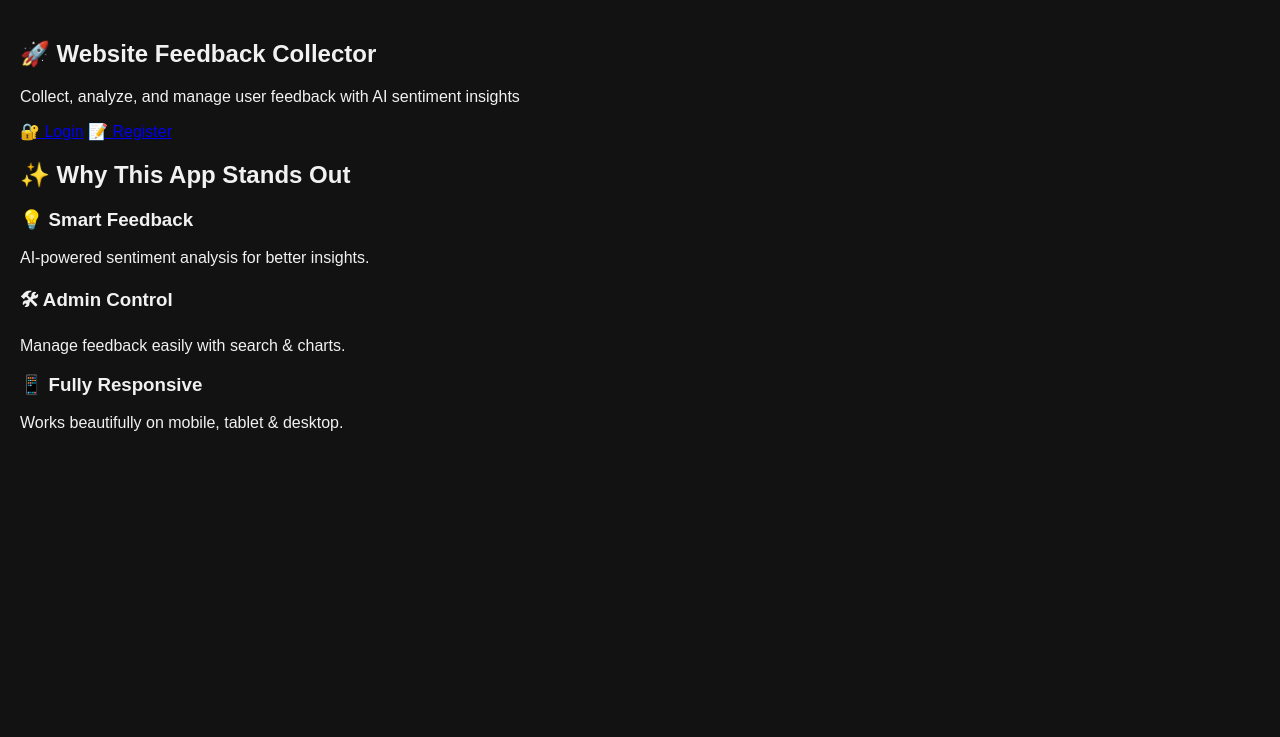
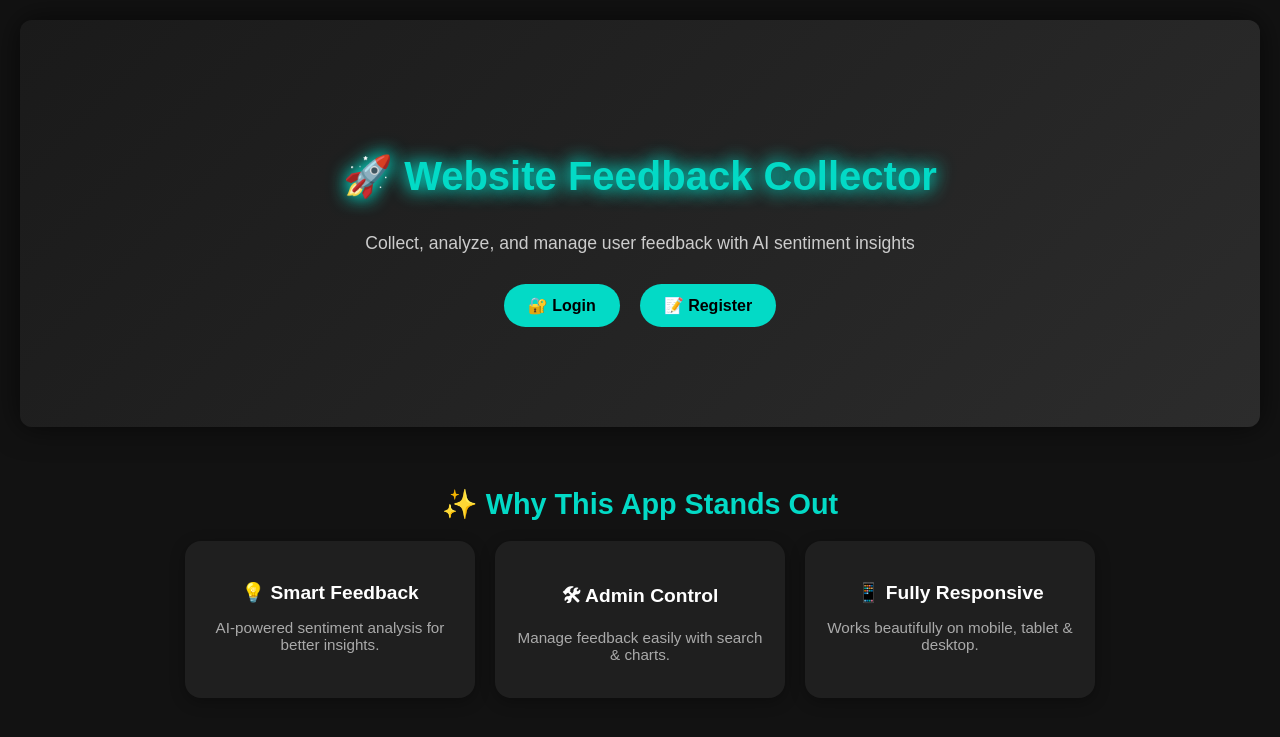
Before and after one commit to buildwithjanhavi/Website-Feedback-Collector-with-Admin-Dashboard, a Flask app: page / in a window 1280 px wide. Shown: the top 737 px of the page. Run offline with Flask 2, Linux system fonts and the light colour scheme.

Commit message:
Update style.css

```diff
--- a/static/style.css
+++ b/static/style.css
@@ -6,19 +6,99 @@ body {
   margin: 0;
   padding: 20px;
 }
+a {
+  color: inherit;
+  text-decoration: none;
+}
 
-/* Header */
+/* === Hero Section === */
+.hero {
+  text-align: center;
+  padding: 100px 20px;
+  background: linear-gradient(135deg, #1a1a1a, #2c2c2c);
+  border-radius: 12px;
+  box-shadow: 0 0 30px rgba(0, 0, 0, 0.6);
+}
+.hero h1 {
+  font-size: 2.5rem;
+  color: #03dac6;
+  animation: glow 2s infinite ease-in-out;
+}
+@keyframes glow {
+  0%, 100% { text-shadow: 0 0 10px #03dac6; }
+  50% { text-shadow: 0 0 20px #03dac6, 0 0 30px #03dac6; }
+}
+.hero p {
+  font-size: 1.1rem;
+  color: #ccc;
+  margin-top: 10px;
+  margin-bottom: 30px;
+}
+.hero-buttons {
+  display: flex;
+  justify-content: center;
+  gap: 20px;
+  flex-wrap: wrap;
+}
+.hero .btn {
+  background: #03dac6;
+  color: #000;
+  padding: 12px 24px;
+  border-radius: 30px;
+  font-weight: bold;
+  transition: 0.3s ease;
+}
+.hero .btn:hover {
+  background: #018786;
+  transform: scale(1.05);
+}
+
+/* === Features Section === */
+.features {
+  margin-top: 60px;
+  text-align: center;
+}
+.features h2 {
+  font-size: 1.8rem;
+  margin-bottom: 20px;
+  color: #03dac6;
+}
+.feature-cards {
+  display: flex;
+  justify-content: center;
+  gap: 20px;
+  flex-wrap: wrap;
+}
+.feature-card {
+  background: #1f1f1f;
+  padding: 20px;
+  border-radius: 16px;
+  width: 250px;
+  box-shadow: 0 4px 15px rgba(0,0,0,0.3);
+}
+.feature-card h3 {
+  color: #ffffff;
+  font-size: 1.2rem;
+  margin-bottom: 10px;
+}
+.feature-card p {
+  color: #aaa;
+  font-size: 0.95rem;
+}
+
+/* === Dashboard, Feedback, Search === */
+.container,
+.admin-container {
+  max-width: 800px;
+  margin: auto;
+}
 .admin-header h1 {
-  font-size: 2.2rem;
+  font-size: 2rem;
   color: #03dac6;
 }
 .admin-header p {
-  margin-top: 5px;
-  font-size: 1.1rem;
   color: #ccc;
 }
-
-/* Search */
 .search-section input {
   width: 100%;
   padding: 12px;
@@ -37,8 +118,34 @@ body {
   margin-bottom: 15px;
   box-shadow: 0 4px 15px rgba(0, 0, 0, 0.2);
 }
+.feedback-card textarea {
+  width: 100%;
+  padding: 12px;
+  border-radius: 8px;
+  background: #2d2d2d;
+  color: #fff;
+  border: none;
+  resize: none;
+  margin-bottom: 10px;
+}
+.feedback-card .btn {
+  width: 100%;
+}
 
-/* Sentiment Badges */
+/* === Buttons & Badges === */
+.btn {
+  background: #03dac6;
+  color: #000;
+  padding: 10px 20px;
+  border-radius: 30px;
+  font-weight: bold;
+  cursor: pointer;
+  border: none;
+  transition: 0.3s;
+}
+.btn:hover {
+  background: #018786;
+}
 .badge {
   padding: 6px 12px;
   border-radius: 20px;
```
Also changed, not shown: other parts of static/style.css (+40 -10 lines).
